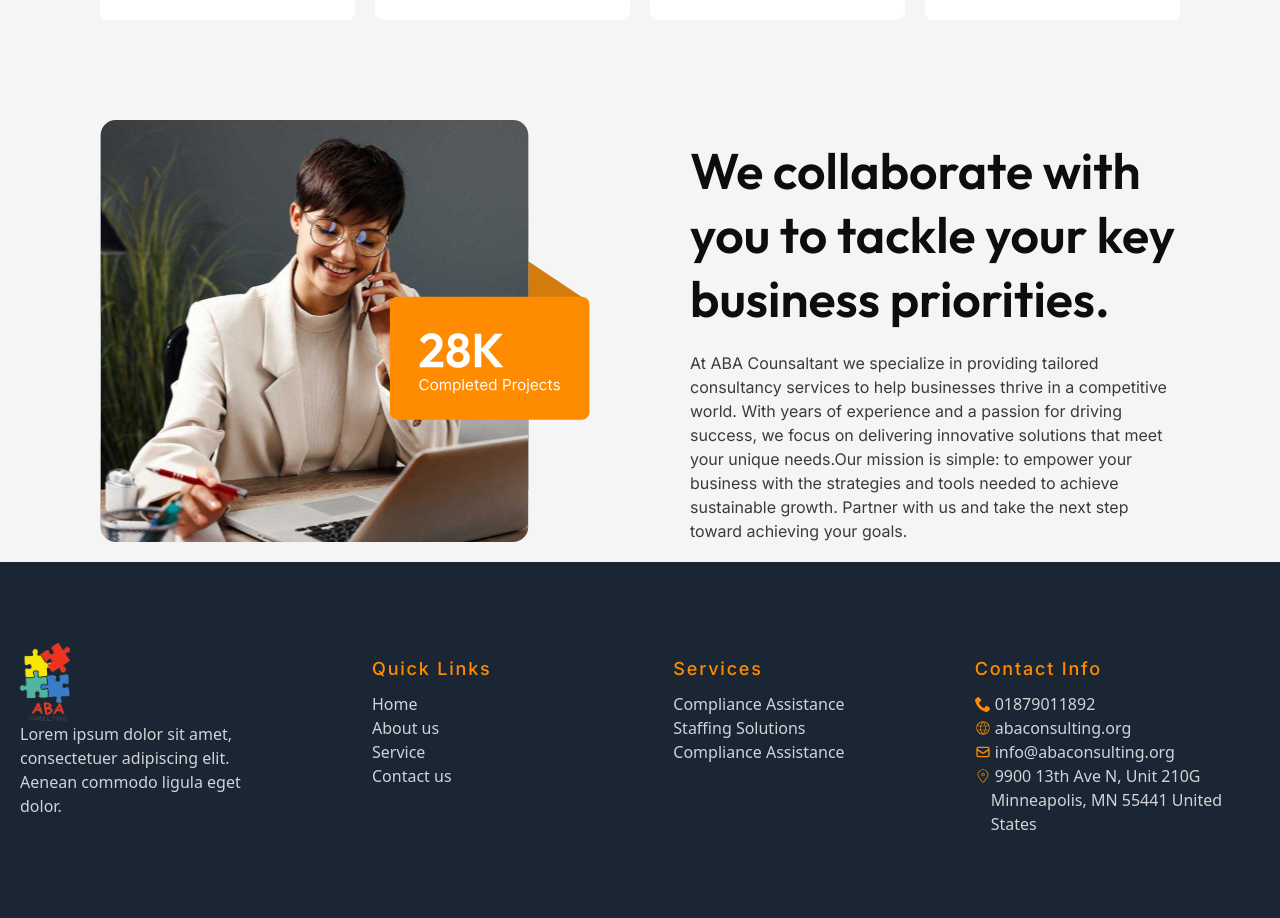
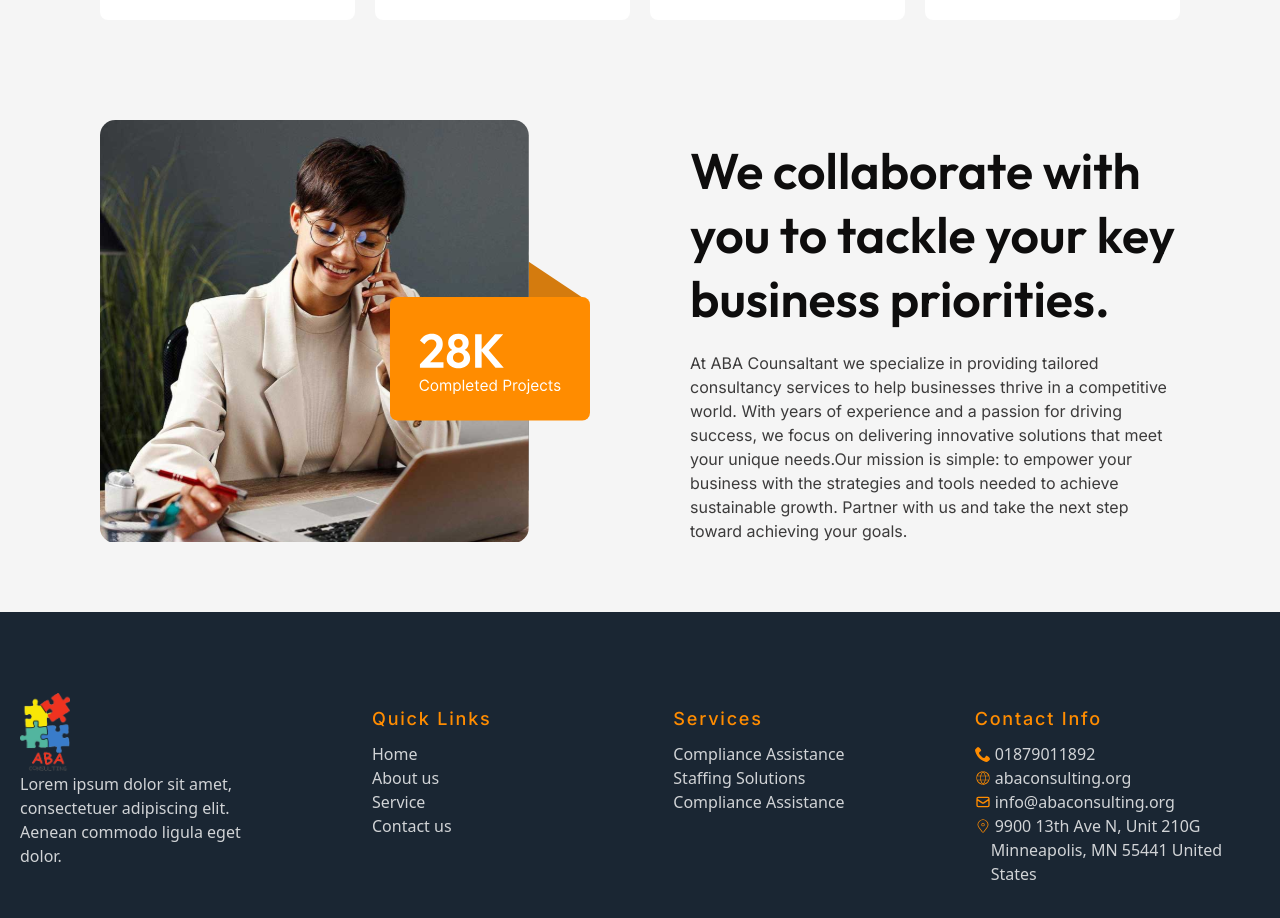
Before and after one commit to mahimnxt23/ABA-Consultancy-Copy, a React (Vite) app: page /aboutUs in a window 1280 px wide. Shown: the part 1340-2258 px from the top of the page. Built offline with nearby package versions, Linux system fonts and the light colour scheme.

Commit message:
contactUs gap fix

```diff
--- a/src/ClientSide/AboutUs/CollaborateWithU/CollaborateWithU.jsx
+++ b/src/ClientSide/AboutUs/CollaborateWithU/CollaborateWithU.jsx
@@ -1,16 +1,20 @@
 const CollaborateWithU = () => {
   return (
-    <div className="sectionGap">
-      <div className="grid grid-cols-1 lg:grid-cols-2 gap-[30px] lg:gap-[100px] justify-center items-center">
-        <div className="overflow-hidden lg:h-[442px]  pb-[20px]   flex justify-center items-center z-10">
-          <img src="/images/Frame 101.svg" className="w-full h-full  " alt="" />
+    <div className="sectionGap ">
+      <div className="grid grid-cols-1 pb-[50px] lg:grid-cols-2 gap-[30px] lg:gap-[100px] justify-center items-center">
+        <div className=" overflow-hidden lg:h-[442px]  pb-[20px]   flex justify-center items-center z-10">
+          <img
+            src="/images/Frame 101.svg"
+            className="w-full h-full object-cover "
+            alt=""
+          />
         </div>
 
         <div>
-          <h1 className="headTwo text-[#0E0D0D] pb-[20px]">
+          <h1 className="headTwo text-[#0E0D0D] pb-[20px] ">
             We collaborate with you to tackle your key business priorities.
           </h1>
-          <p className="bodyText text-[#0E0D0DCC]/[.8]">
+          <p className="bodyText text-[#0E0D0DCC]/[.8] ">
             At ABA Counsaltant we specialize in providing tailored consultancy
             services to help businesses thrive in a competitive world. With
             years of experience and a passion for driving success, we focus on
```
